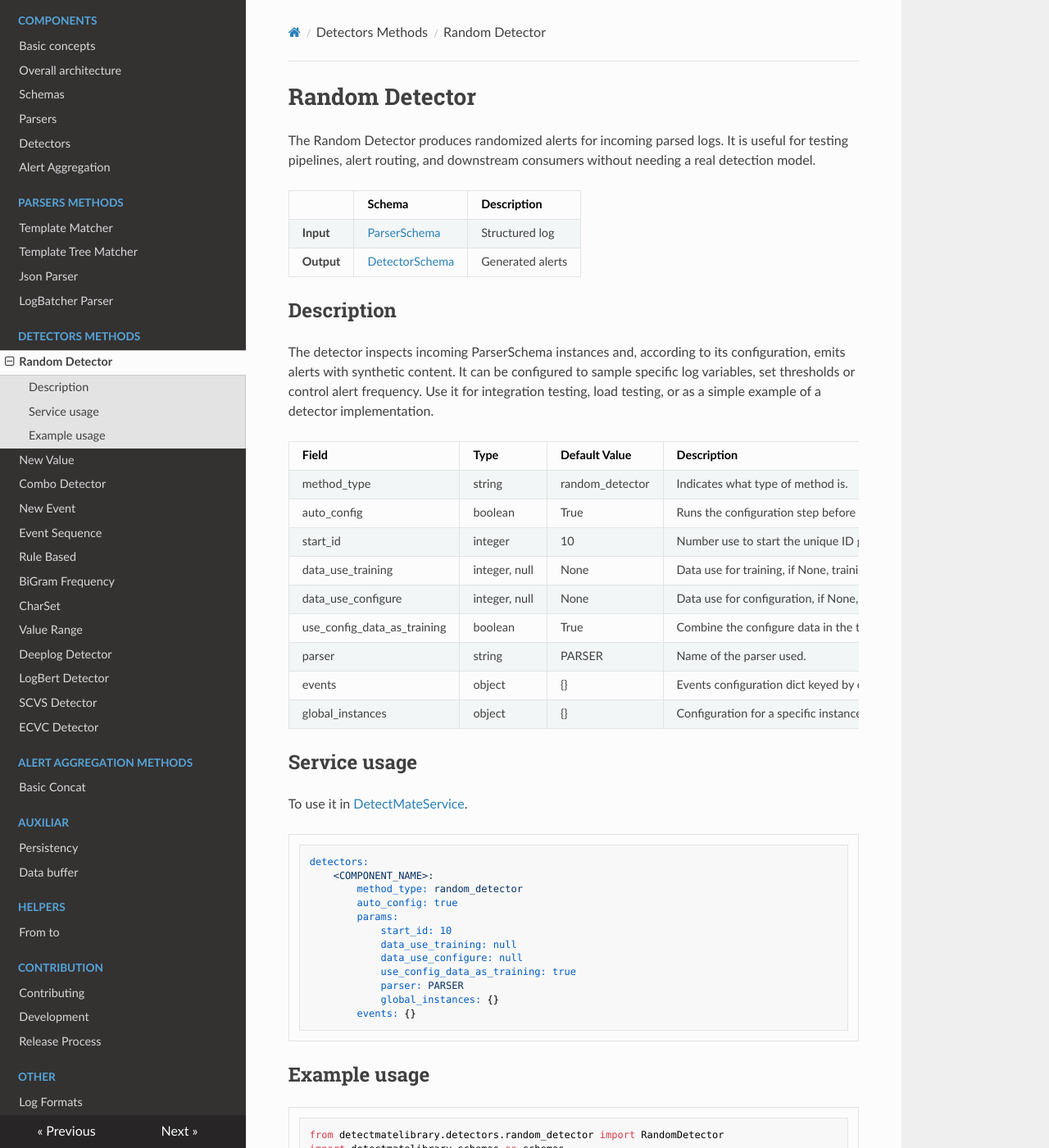
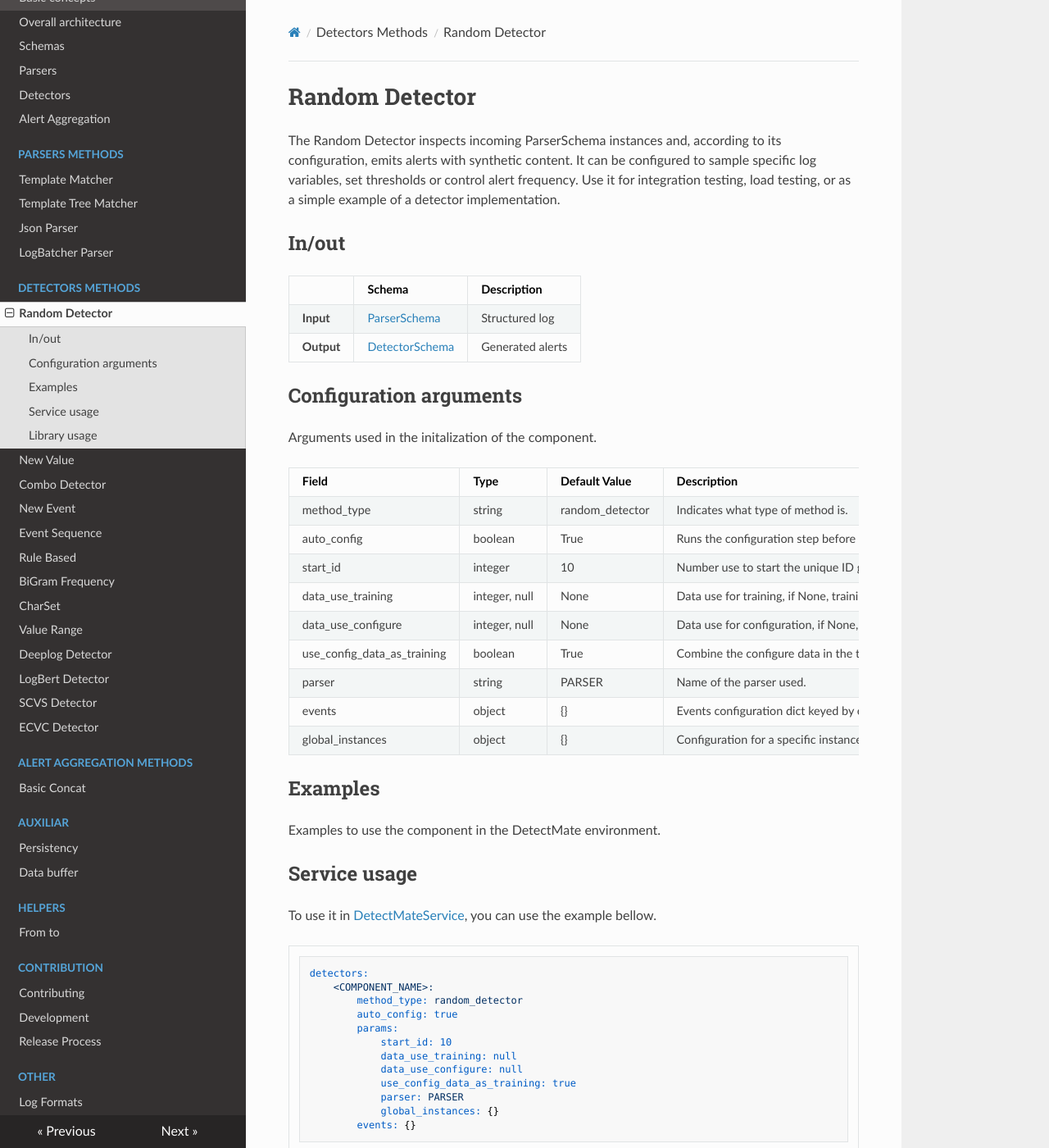
Before and after one commit to ait-detectmate/DetectMateLibrary, an MkDocs documentation site: the page built from docs/detectors/random_detector.md, in a window 1280 px wide and 1400 px high. Shown: the whole window at 82% size. Built offline with MkDocs 1.6.1, drawn with Linux system fonts in a browser that asks for light colours; nearby versions of some CDN libraries; some of the changed text lies outside the part shown.

Commit message:
random template ready

````diff
--- a/docs/detectors/random_detector.md
+++ b/docs/detectors/random_detector.md
@@ -1,15 +1,17 @@
 # Random Detector
 
-The Random Detector produces randomized alerts for incoming parsed logs. It is useful for testing pipelines, alert routing, and downstream consumers without needing a real detection model.
+The Random Detector inspects incoming ParserSchema instances and, according to its configuration, emits alerts with synthetic content. It can be configured to sample specific log variables, set thresholds or control alert frequency. Use it for integration testing, load testing, or as a simple example of a detector implementation.
+
+## In/out
 
 |            | Schema                 | Description        |
 |------------|------------------------|--------------------|
 | **Input**  | [ParserSchema](../schemas.md) | Structured log  |
 | **Output** | [DetectorSchema](../schemas.md) | Generated alerts |
 
-## Description
+## Configuration arguments
 
-The detector inspects incoming ParserSchema instances and, according to its configuration, emits alerts with synthetic content. It can be configured to sample specific log variables, set thresholds or control alert frequency. Use it for integration testing, load testing, or as a simple example of a detector implementation.
+Arguments used in the initalization of the component.
 
 <!-- Start arguments -->
 | Field  | Type  | Default Value| Description|
@@ -25,9 +27,13 @@ The detector inspects incoming ParserSchema instances and, according to its conf
 |global_instances|object|{}|Configuration for a specific instance within an event.|
 <!-- End arguments -->
 
+## Examples
+
+Examples to use the component in the DetectMate environment.
+
 ## Service usage
 
-To use it in [DetectMateService](https://github.com/ait-detectmate/DetectMateService).
+To use it in [DetectMateService](https://github.com/ait-detectmate/DetectMateService), you can use the example bellow.
 
 <!-- Start config -->
 ```yaml
@@ -46,7 +52,9 @@ detectors:
 ```
 <!-- End config -->
 
-## Example usage
+## Library usage
+
+To use it as a python script, you can follow the example bellow.
 
 ```python
 --8<-- "docs/examples/detectors/random_detector.py:example"
````
